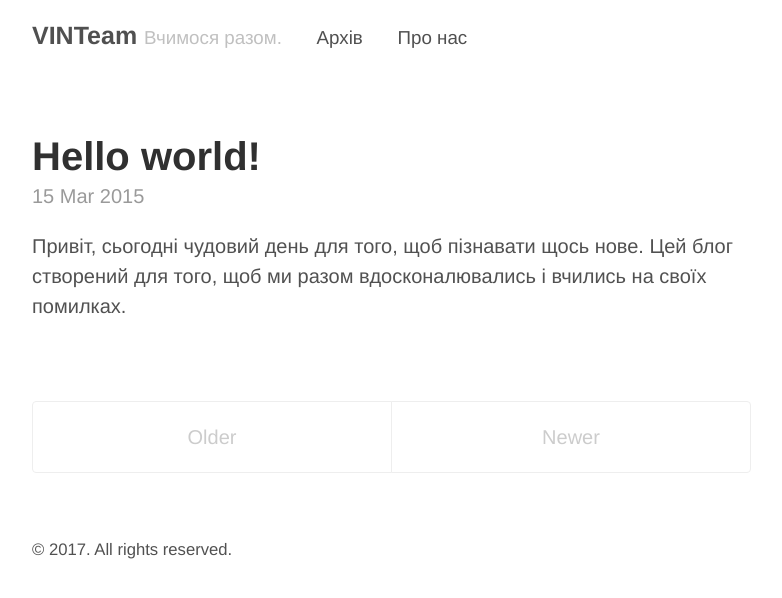
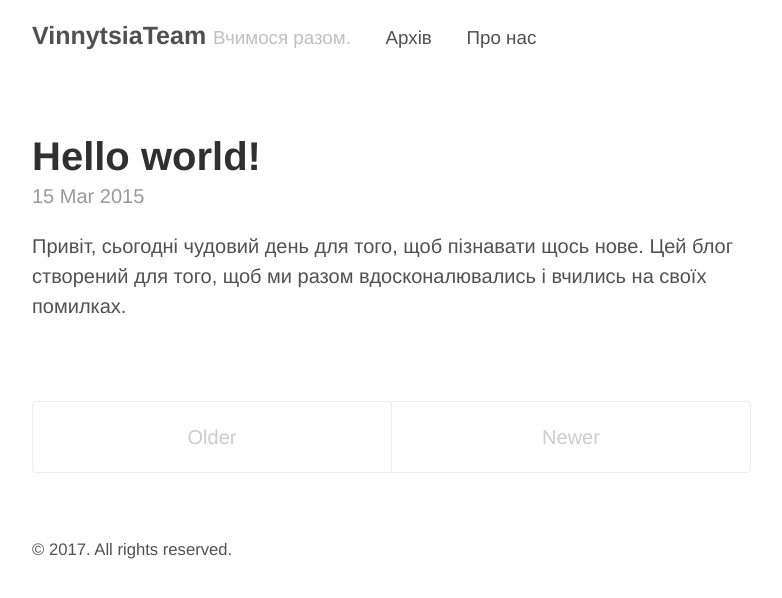
Before and after one commit to gutsul/gutsul.github.io, a Jekyll site: the page built from index.html, in a window 1280 px wide. Shown: the top 598 px of the page, without its empty margins (248-1030 px from the left). Built offline with Jekyll 4.4.1, drawn with Linux system fonts in a browser that asks for light colours; the list of posts is cut into pages by our own code.

Commit message:
Update blog name

```diff
--- a/_config.yml
+++ b/_config.yml
@@ -3,7 +3,7 @@ permalink:        pretty
 relative_permalinks: true
 
 # Setup
-title:            VINTeam
+title:            VinnytsiaTeam
 tagline:          Вчимося разом.
 url:              http://getpoole.com
 paginate:         1
```
